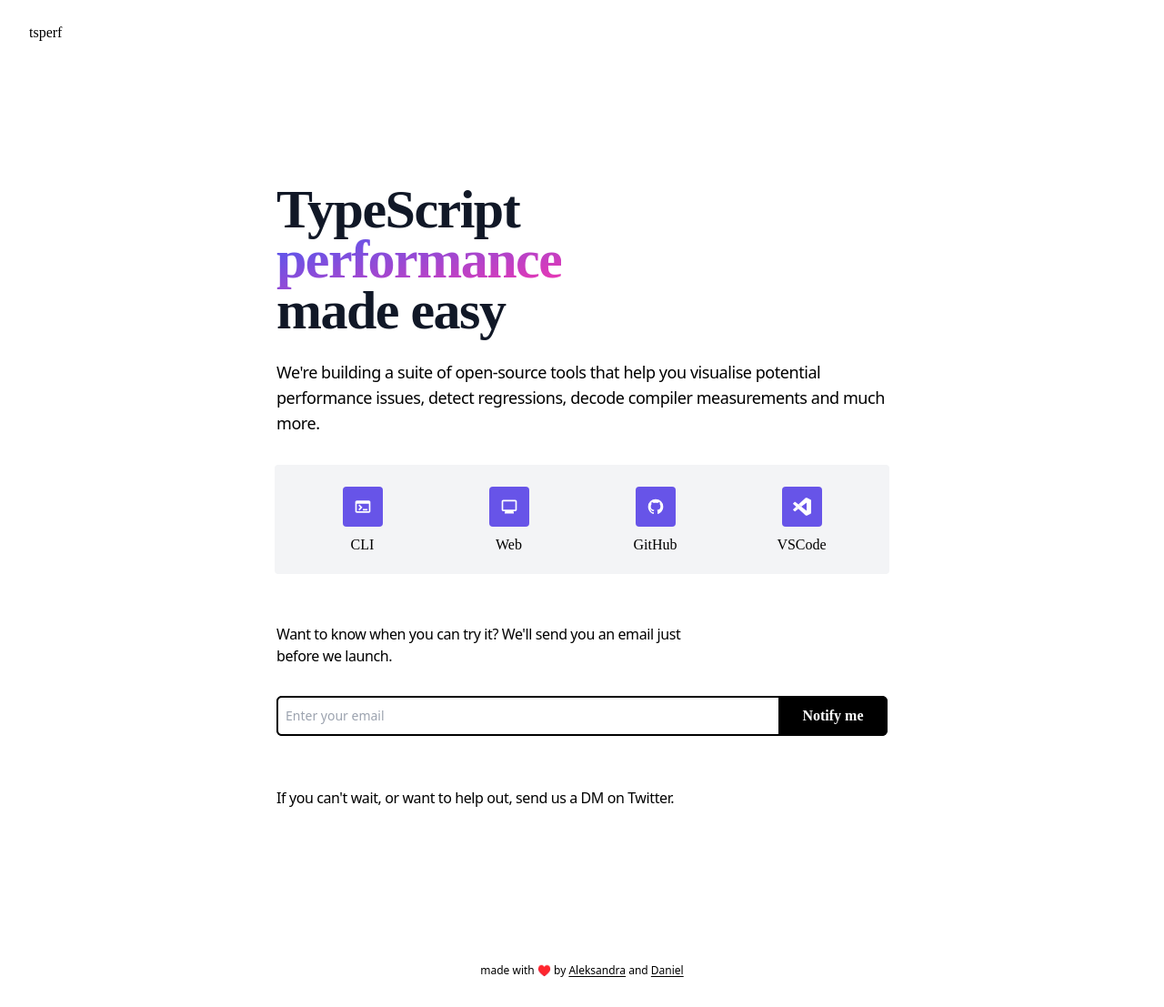
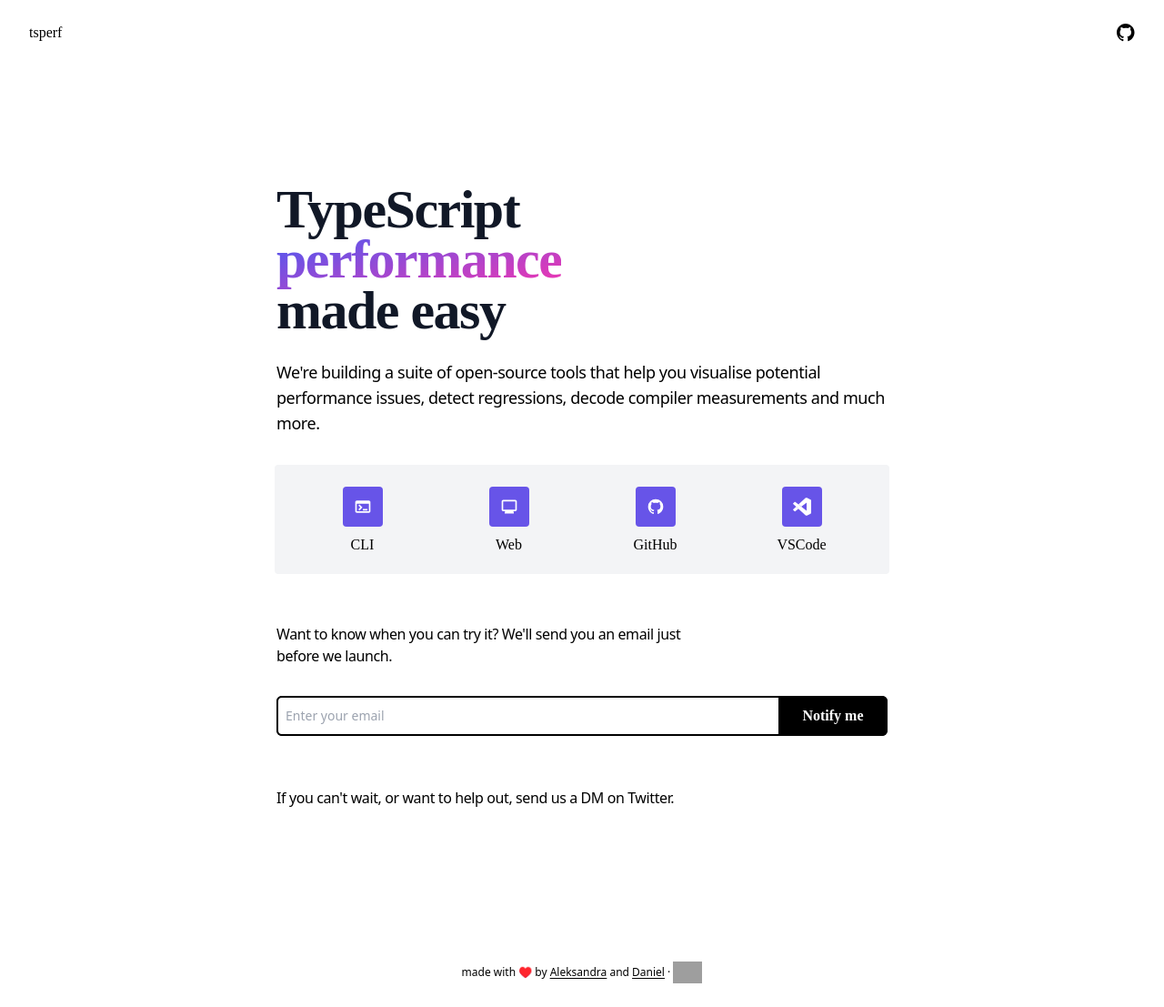
Before and after one commit to tsperf/website, a React (Vite) app: page / in a window 1280 px wide. Shown: the whole page at 91% size. Built offline with nearby package versions, Linux system fonts and the light colour scheme; no server answers; grey boxes are pictures that could not be loaded; a web font is replaced by a local one.

Commit message:
feat: add vercel logo and github org link

```diff
--- a/src/App.tsx
+++ b/src/App.tsx
@@ -4,7 +4,7 @@
 
 const supabase = createClient<Database>(
   'https://tolzxagdkwvomdmumxrx.supabase.co',
-  import.meta.env.VITE_APP_SUPABASE_KEY,
+  import.meta.env.VITE_APP_SUPABASE_KEY
 )
 
 const subscribe = async (email: string) => {
@@ -76,6 +76,25 @@
               <h3>tsperf</h3>
             </a>
           </div>
+          <a
+            href="https://github.com/tsperf"
+            target="_blank"
+            rel="noreferrer noopener"
+            aria-label="tsperf GitHub"
+          >
+            <svg
+              className="h-[20px] w-[20px] text-black dark:text-gray-100"
+              viewBox="0 0 100 100"
+              xmlns="http://www.w3.org/2000/svg"
+            >
+              <path
+                fill-rule="evenodd"
+                clip-rule="evenodd"
+                fill="currentColor"
+                d="M48.854 0C21.839 0 0 22 0 49.217c0 21.756 13.993 40.172 33.405 46.69 2.427.49 3.316-1.059 3.316-2.362 0-1.141-.08-5.052-.08-9.127-13.59 2.934-16.42-5.867-16.42-5.867-2.184-5.704-5.42-7.17-5.42-7.17-4.448-3.015.324-3.015.324-3.015 4.934.326 7.523 5.052 7.523 5.052 4.367 7.496 11.404 5.378 14.235 4.074.404-3.178 1.699-5.378 3.074-6.6-10.839-1.141-22.243-5.378-22.243-24.283 0-5.378 1.94-9.778 5.014-13.2-.485-1.222-2.184-6.275.486-13.038 0 0 4.125-1.304 13.426 5.052a46.97 46.97 0 0 1 12.214-1.63c4.125 0 8.33.571 12.213 1.63 9.302-6.356 13.427-5.052 13.427-5.052 2.67 6.763.97 11.816.485 13.038 3.155 3.422 5.015 7.822 5.015 13.2 0 18.905-11.404 23.06-22.324 24.283 1.78 1.548 3.316 4.481 3.316 9.126 0 6.6-.08 11.897-.08 13.526 0 1.304.89 2.853 3.316 2.364 19.412-6.52 33.405-24.935 33.405-46.691C97.707 22 75.788 0 48.854 0z"
+              />
+            </svg>
+          </a>
         </nav>
       </header>
 
@@ -285,6 +304,19 @@
             >
               Daniel
             </a>
+            {' · '}
+            <a
+              href="https://vercel.com/?utm_source=vignette&utm_campaign=oss"
+              target="_blank"
+              rel="noreferrer noopener"
+              aria-label="Powered by Vercel"
+            >
+              <img
+                src="https://www.datocms-assets.com/31049/1618983297-powered-by-vercel.svg"
+                alt="Powered by Vercel"
+                className="inline-block h-6 mb-0.5"
+              />
+            </a>
           </p>
         </div>
       </footer>
```
